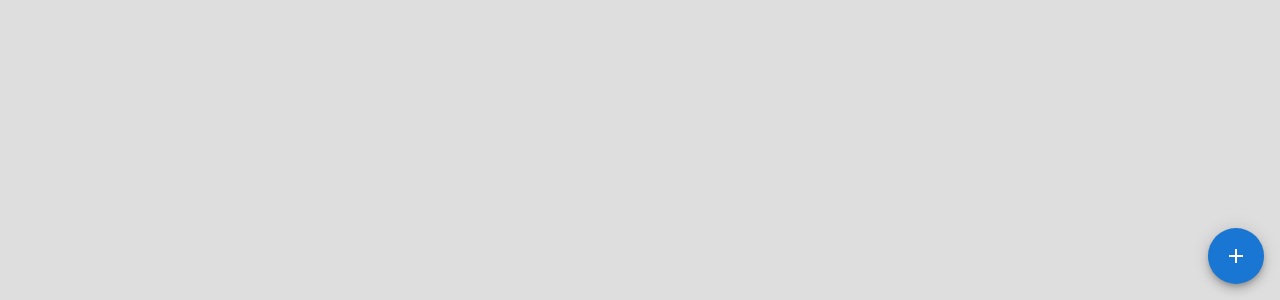
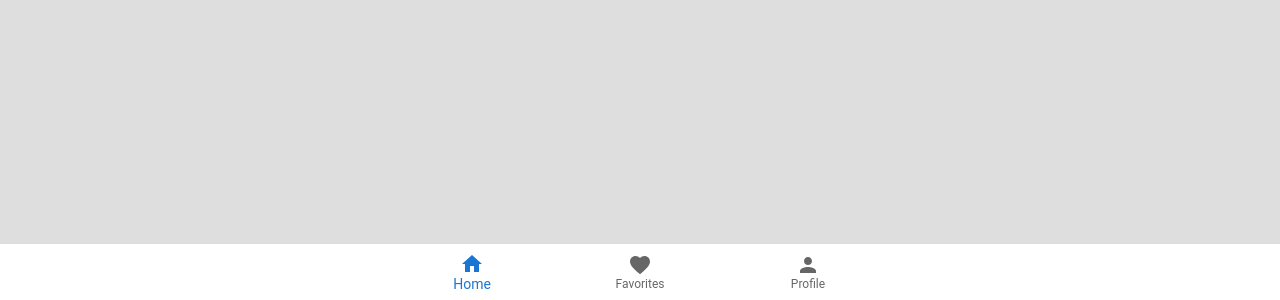
Before and after one commit to itsparasbisht/react-mui, a React (Create React App) app: page / in a window 1280 px wide. Shown: the part 500-800 px from the top of the page. Built offline with nearby package versions, Linux system fonts and the light colour scheme.

Commit message:
mui bottom navigation

```diff
--- a/src/App.js
+++ b/src/App.js
@@ -18,6 +18,7 @@
 import MuiBreadcrumbs from "./components/MuiBreadcrumbs";
 import MuiDrawer from "./components/MuiDrawer";
 import MuiSpeedDial from "./components/MuiSpeedDial";
+import MuiBottomNav from "./components/MuiBottomNav";
 
 function App() {
   return (
@@ -40,7 +41,8 @@
       {/* <MuiLink /> */}
       {/* <MuiBreadcrumbs /> */}
       {/* <MuiDrawer /> */}
-      <MuiSpeedDial />
+      {/* <MuiSpeedDial /> */}
+      <MuiBottomNav />
     </div>
   );
 }
--- /dev/null
+++ b/src/components/MuiBottomNav.js
@@ -0,0 +1,24 @@
+import { Favorite, Home, Person } from "@mui/icons-material";
+import { BottomNavigation, BottomNavigationAction } from "@mui/material";
+import React, { useState } from "react";
+
+function MuiBottomNav() {
+  const [value, setValue] = useState(0);
+
+  return (
+    <BottomNavigation
+      sx={{ width: "100%", position: "absolute", bottom: 0 }}
+      value={value}
+      onChange={(event, newValue) => {
+        setValue(newValue);
+      }}
+      showLabels
+    >
+      <BottomNavigationAction label="Home" icon={<Home />} />
+      <BottomNavigationAction label="Favorites" icon={<Favorite />} />
+      <BottomNavigationAction label="Profile" icon={<Person />} />
+    </BottomNavigation>
+  );
+}
+
+export default MuiBottomNav;
```
